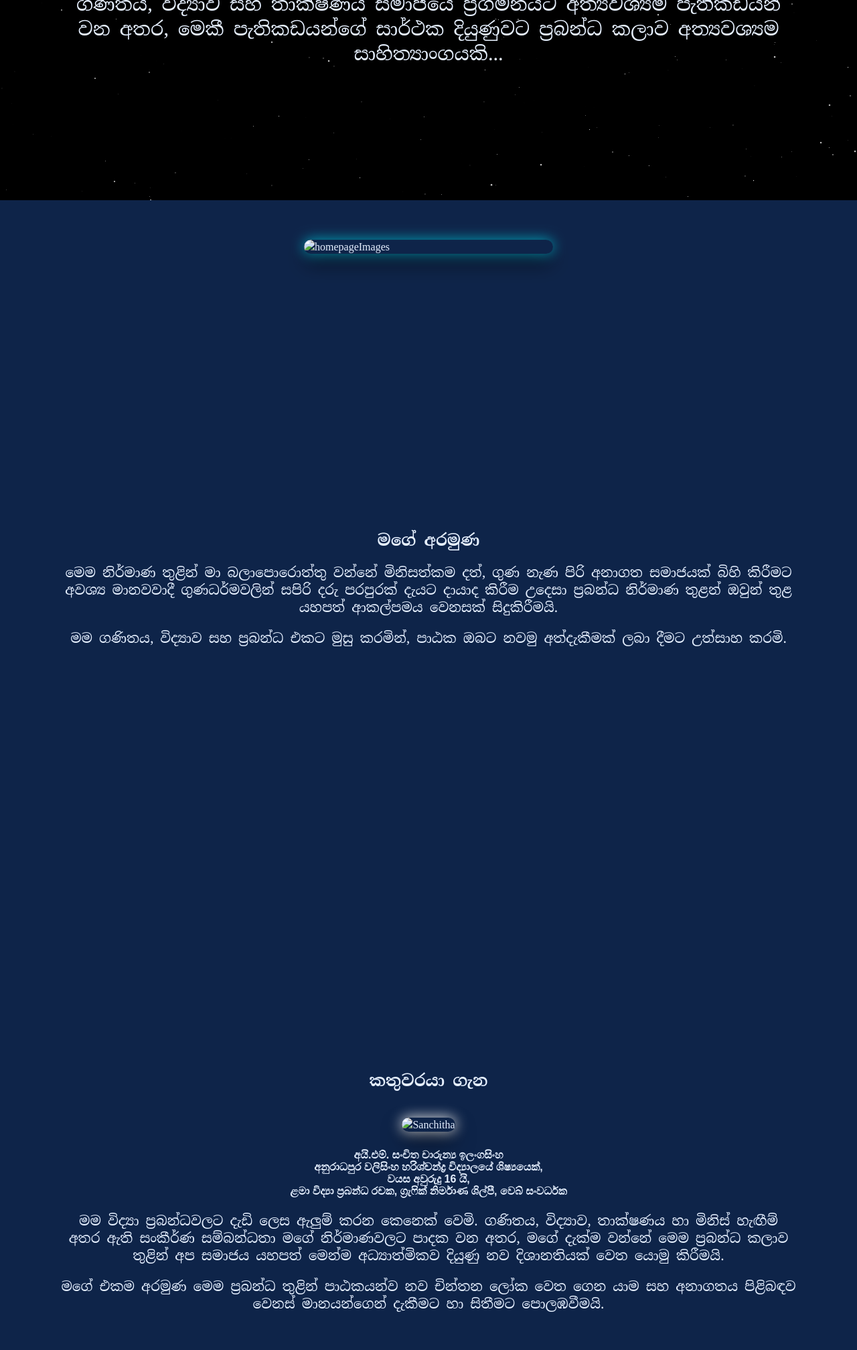
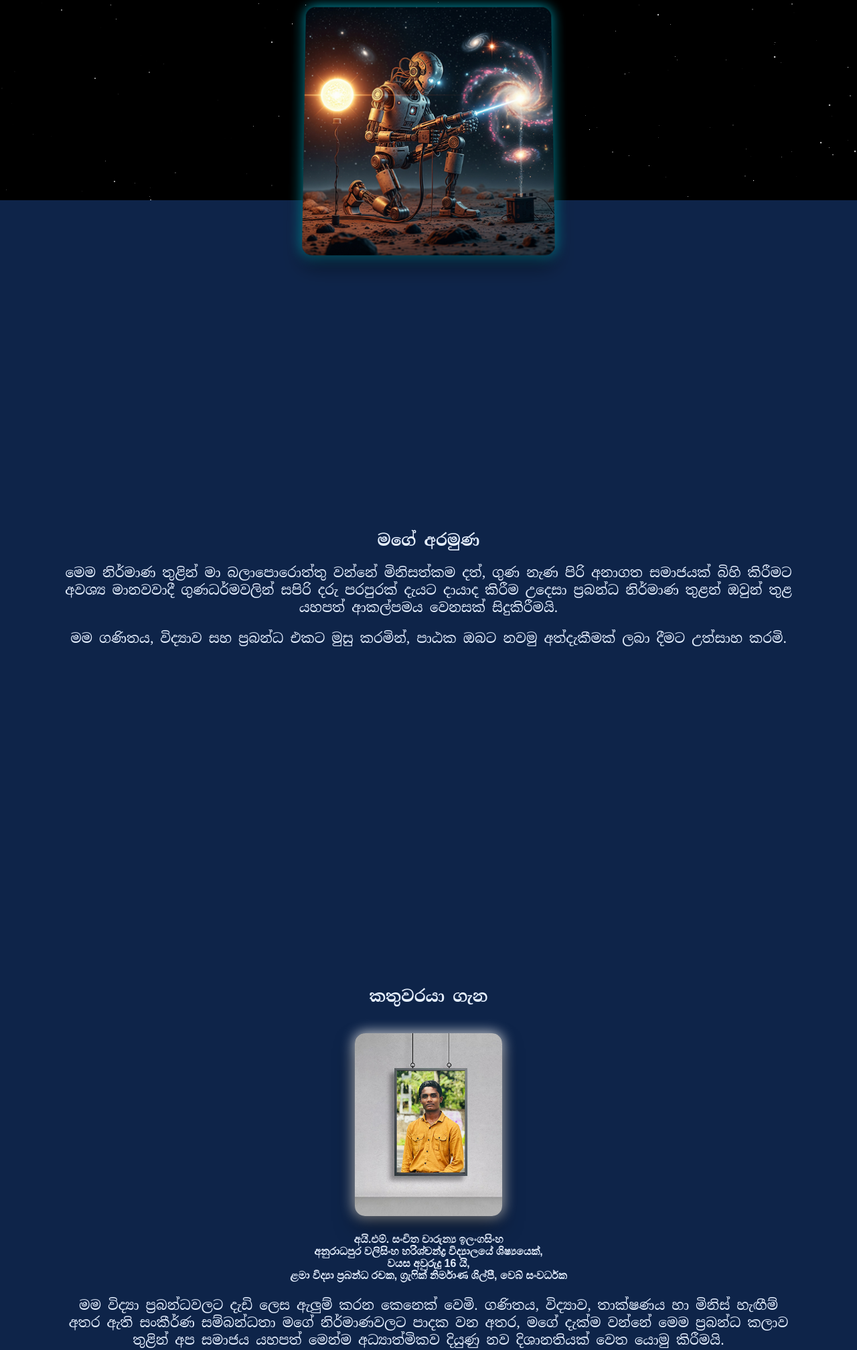
Before and after one commit to sggrphics2009-boop/Vidyachintha, a plain HTML site: page index.html in a window 1280 px wide. Shown: the part 501-2517 px from the top of the page at 67% size. Drawn offline with Linux system fonts and the light colour scheme; a web font is replaced by a local one.

Commit message:
Update index.html

```diff
--- a/index.html
+++ b/index.html
@@ -872,7 +872,7 @@
                 <h2 class="glowing-text">ප්‍රබන්ධ ලෝකයට සාදරයෙන් පිළිගනිමු</h2>
                 <p style="font-size: 28px;">ගණිතය, විද්‍යාව සහ තාක්ෂණය සමාජයේ ප්‍රගමනයට අත්‍යවශ්‍යම පැතිකඩයන් වන අතර, මෙකී පැතිකඩයන්ගේ සාර්ථක දියුණුවට ප්‍රබන්ධ කලාව අත්‍යවශ්‍යම සාහිත්‍යාංගයකි...</p>
             </div>
-            <img src="https://drive.google.com/uc?export=view&id=1TJDJlD8JltzQC_WfSykw8ezShrxqIMGM" alt="homepageImages" class="Imghome">
+            <img src="WEB.jpg" alt="homepageImages" class="Imghome">
         </section>
 
         <section id="about" class="section">
@@ -890,7 +890,7 @@
         <section id="author" class="section">
             <div class="container animate-on-scroll">
                 <h1>කතුවරයා ගැන</h1>
-                <img src="https://drive.google.com/uc?export=view&id=12PReLcZgU_SLzY1VS1tmTsg9es8wG4X4" class="MyImg" alt="Sanchitha">
+                <img src="My Photo1.jpg" class="MyImg" alt="Sanchitha">
                 <h4 style="font-family: Arial, Helvetica, sans-serif;">අයි.එම්. සංචිත චාරුන්‍ය ඉලංගසිංහ<br>අනුරාධපුර වලිසිංහ හරිශ්චන්ද්‍ර විද්‍යාලයේ ශිෂ්‍යයෙක්,<br>වයස අවුරුදු 16 යි,<br>ළමා විද්‍යා ප්‍රබන්ධ රචක, ග්‍රැෆික් නිර්මාණ ශිල්පී, වෙබ් සංවර්ධක</h4>
                 <p style="font-size: 20px; ">
                     මම විද්‍යා ප්‍රබන්ධවලට දැඩි ලෙස ඇලුම් කරන කෙනෙක් වෙමි. ගණිතය, විද්‍යාව, තාක්ෂණය හා මිනිස් හැඟීම් අතර ඇති සංකීර්ණ සම්බන්ධතා මගේ නිර්මාණවලට පාදක වන අතර, මගේ දැක්ම වන්නේ මෙම ප්‍රබන්ධ කලාව තුළින් අප සමාජය යහපත් මෙන්ම අධ්‍යාත්මිකව දියුණු නව දිශානතියක් වෙත යොමු කිරීමයි.
```
